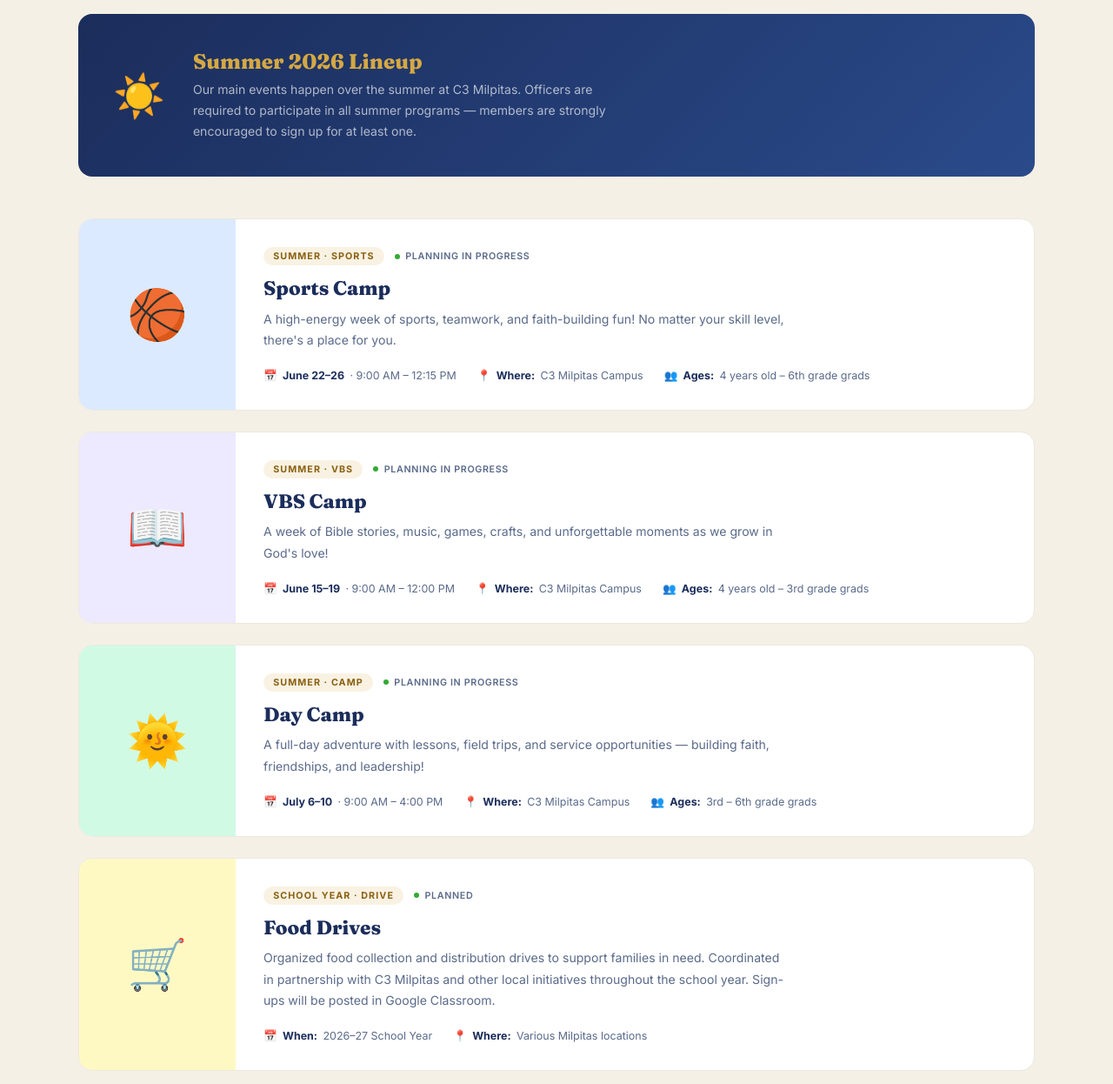
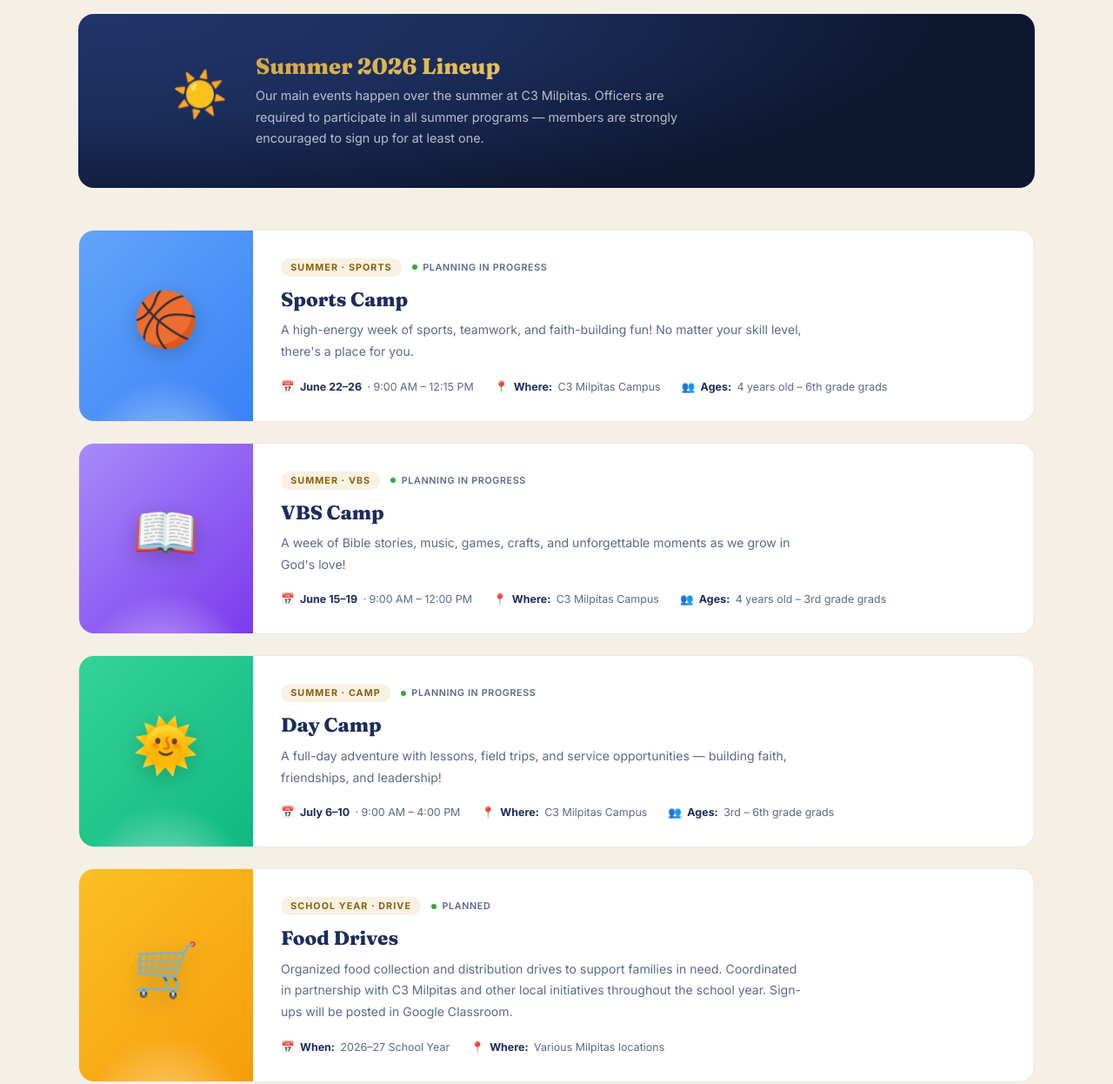
Before and after one commit to MilpitasCCO/milpitas-cco, a plain HTML site: page events.html in a window 1280 px wide. Shown: the part 460-1706 px from the top of the page at 87% size. Drawn offline with Linux system fonts and the light colour scheme.

Commit message:
More effects: events page gradient floating icons + shine + spotlight + aurora banner; officers pulsing glow avatars + shine sweep + aurora advisor card

```diff
--- a/events.html
+++ b/events.html
@@ -25,15 +25,40 @@
 /* event cards big */
 .events-list { display: flex; flex-direction: column; gap: 1.5rem; }
 .event-big {
-  background: var(--white); border: 1px solid var(--cream2); border-radius: 16px;
-  display: grid; grid-template-columns: 180px 1fr; overflow: hidden;
-  transition: box-shadow 0.25s, transform 0.25s;
+  background: var(--white); border: 1px solid var(--cream2); border-radius: 18px;
+  display: grid; grid-template-columns: 200px 1fr; overflow: hidden;
+  transition: box-shadow 0.3s cubic-bezier(.16,1,.3,1), transform 0.3s, border-color 0.3s;
+  position: relative;
 }
-.event-big:hover { box-shadow: 0 16px 40px rgba(27,45,91,0.1); transform: translateY(-3px); }
+.event-big:hover {
+  box-shadow: 0 26px 56px rgba(27,45,91,0.16);
+  transform: translateY(-5px);
+  border-color: rgba(212,168,67,0.4);
+}
 .event-big-icon {
   display: flex; align-items: center; justify-content: center;
-  font-size: 3.5rem; min-height: 160px;
+  font-size: 3.8rem; min-height: 170px;
+  position: relative; overflow: hidden;
 }
+/* depth glow */
+.event-big-icon::before {
+  content: ''; position: absolute; inset: 0;
+  background: radial-gradient(ellipse 80% 70% at 50% 120%, rgba(255,255,255,0.5), transparent 60%);
+}
+/* shine sweep */
+.event-big-icon::after {
+  content: ''; position: absolute; top: 0; left: -130%;
+  width: 55%; height: 100%; transform: skewX(-20deg);
+  background: linear-gradient(90deg, transparent, rgba(255,255,255,0.55), transparent);
+  transition: left 0.7s;
+}
+.event-big:hover .event-big-icon::after { left: 170%; }
+.event-big-icon .ei {
+  position: relative; z-index: 1;
+  filter: drop-shadow(0 6px 12px rgba(0,0,0,0.2));
+  animation: iconFloat 4s ease-in-out infinite;
+}
+@keyframes iconFloat { 0%,100%{transform:translateY(0) rotate(-2deg)} 50%{transform:translateY(-8px) rotate(2deg)} }
 .event-big-body { padding: 2rem; }
 .event-meta-row { display: flex; align-items: center; gap: 0.75rem; margin-bottom: 0.75rem; flex-wrap: wrap; }
 .event-tag {
@@ -57,13 +82,15 @@
 
 /* summer banner */
 .summer-banner {
-  background: linear-gradient(135deg, var(--navy) 0%, #2a4a8a 100%);
-  border-radius: 16px; padding: 2.5rem; color: #fff; margin-bottom: 3rem;
+  background: radial-gradient(ellipse 90% 120% at 0% 0%, #21356b 0%, var(--navy) 50%, #0d1830 100%);
+  border-radius: 18px; padding: 2.75rem; color: #fff; margin-bottom: 3rem;
   display: flex; align-items: center; gap: 2rem; flex-wrap: wrap;
+  position: relative; overflow: hidden;
 }
-.summer-banner-icon { font-size: 3rem; flex-shrink: 0; }
-.summer-banner h3 { font-family:'Fraunces',serif; font-size:1.5rem; font-weight:800; color:var(--gold); margin-bottom:0.4rem; }
-.summer-banner p { font-size:0.88rem; color:rgba(255,255,255,0.65); line-height:1.7; max-width:500px; }
+.summer-banner > * { position: relative; z-index: 2; }
+.summer-banner-icon { font-size: 3.2rem; flex-shrink: 0; animation: iconFloat 4s ease-in-out infinite; }
+.summer-banner h3 { font-family:'Fraunces',serif; font-size:1.6rem; font-weight:800; color:var(--gold); margin-bottom:0.4rem; }
+.summer-banner p { font-size:0.9rem; color:rgba(255,255,255,0.7); line-height:1.7; max-width:520px; }
 
 @media(max-width:700px){
   .event-big { grid-template-columns: 1fr; }
@@ -110,17 +137,22 @@
     <div class="container">
 
       <div class="summer-banner reveal">
+        <div class="aurora-bg" style="opacity:0.4">
+          <div class="aurora-blob b1"></div>
+          <div class="aurora-blob b2"></div>
+        </div>
+        <div class="grain"></div>
         <div class="summer-banner-icon">☀️</div>
         <div>
-          <h3>Summer 2026 Lineup</h3>
+          <h3 class="gradient-text">Summer 2026 Lineup</h3>
           <p>Our main events happen over the summer at C3 Milpitas. Officers are required to participate in all summer programs — members are strongly encouraged to sign up for at least one.</p>
         </div>
       </div>
 
       <div class="events-list">
 
-        <div class="event-big reveal">
-          <div class="event-big-icon" style="background:#dbeafe">🏀</div>
+        <div class="event-big spotlight reveal">
+          <div class="event-big-icon" style="background:linear-gradient(135deg,#60a5fa,#3b82f6)"><span class="ei">🏀</span></div>
           <div class="event-big-body">
             <div class="event-meta-row">
               <span class="event-tag">Summer · Sports</span>
@@ -136,8 +168,8 @@
           </div>
         </div>
 
-        <div class="event-big reveal">
-          <div class="event-big-icon" style="background:#ede9fe">📖</div>
+        <div class="event-big spotlight reveal">
+          <div class="event-big-icon" style="background:linear-gradient(135deg,#a78bfa,#7c3aed)"><span class="ei">📖</span></div>
           <div class="event-big-body">
             <div class="event-meta-row">
               <span class="event-tag">Summer · VBS</span>
@@ -153,8 +185,8 @@
           </div>
         </div>
 
-        <div class="event-big reveal">
-          <div class="event-big-icon" style="background:#d1fae5">🌞</div>
+        <div class="event-big spotlight reveal">
+          <div class="event-big-icon" style="background:linear-gradient(135deg,#34d399,#10b981)"><span class="ei">🌞</span></div>
           <div class="event-big-body">
             <div class="event-meta-row">
               <span class="event-tag">Summer · Camp</span>
@@ -170,8 +202,8 @@
           </div>
         </div>
 
-        <div class="event-big reveal">
-          <div class="event-big-icon" style="background:#fef9c3">🛒</div>
+        <div class="event-big spotlight reveal">
+          <div class="event-big-icon" style="background:linear-gradient(135deg,#fbbf24,#f59e0b)"><span class="ei">🛒</span></div>
           <div class="event-big-body">
             <div class="event-meta-row">
               <span class="event-tag">School Year · Drive</span>
@@ -223,6 +255,9 @@ window.addEventListener('scroll',()=>{document.querySelector('.site-nav').classL
 document.addEventListener('scroll',()=>{const sp=document.getElementById('sp');if(sp){const h=document.documentElement;sp.style.width=(h.scrollTop/(h.scrollHeight-h.clientHeight)*100)+'%';}},{passive:true});
 const io = new IntersectionObserver(e=>e.forEach(x=>{if(x.isIntersecting){x.target.classList.add('up');io.unobserve(x.target);}}),{threshold:0.08});
 document.querySelectorAll('.reveal').forEach(el=>io.observe(el));
+document.querySelectorAll('.spotlight').forEach(card=>{
+  card.addEventListener('mousemove',e=>{const r=card.getBoundingClientRect();card.style.setProperty('--mx',((e.clientX-r.left)/r.width*100)+'%');card.style.setProperty('--my',((e.clientY-r.top)/r.height*100)+'%');});
+});
 </script>
 </body>
 </html>
```
Also changed, not shown: officers.html (+43 -14 lines).
